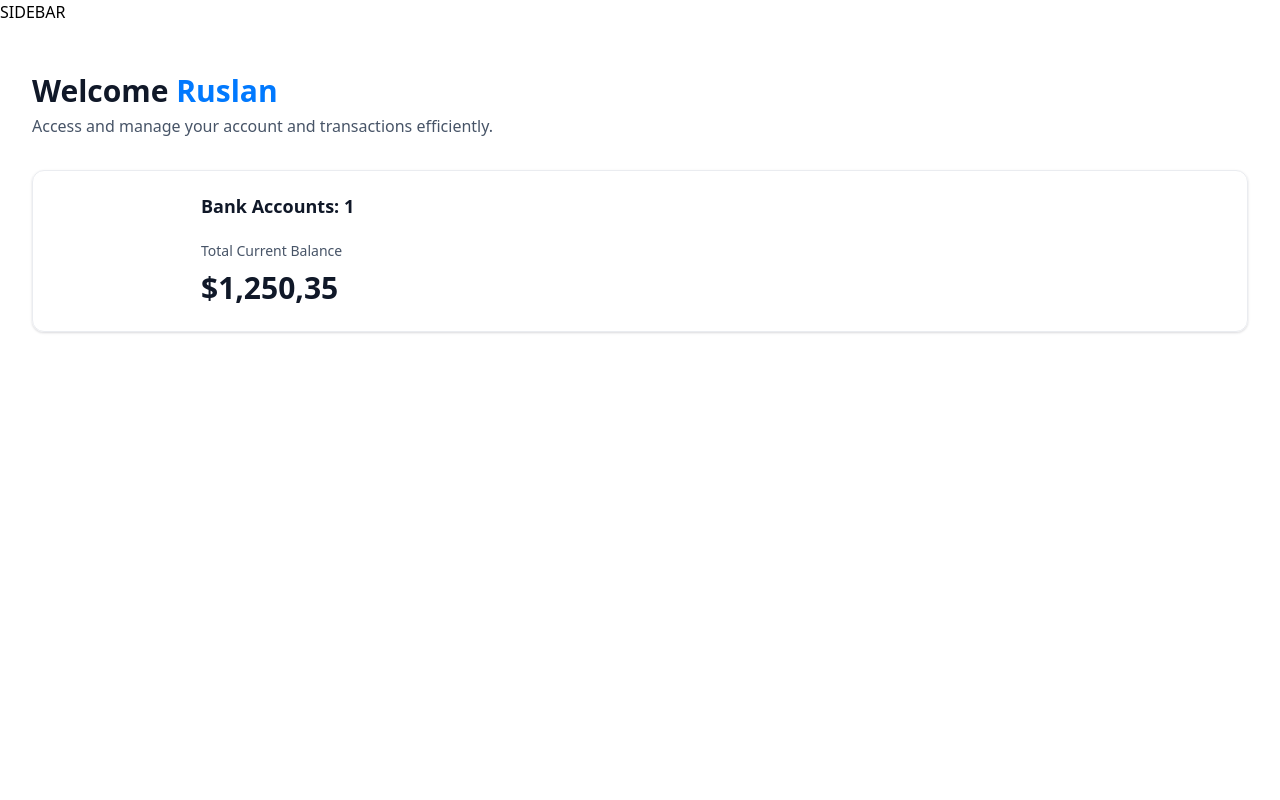
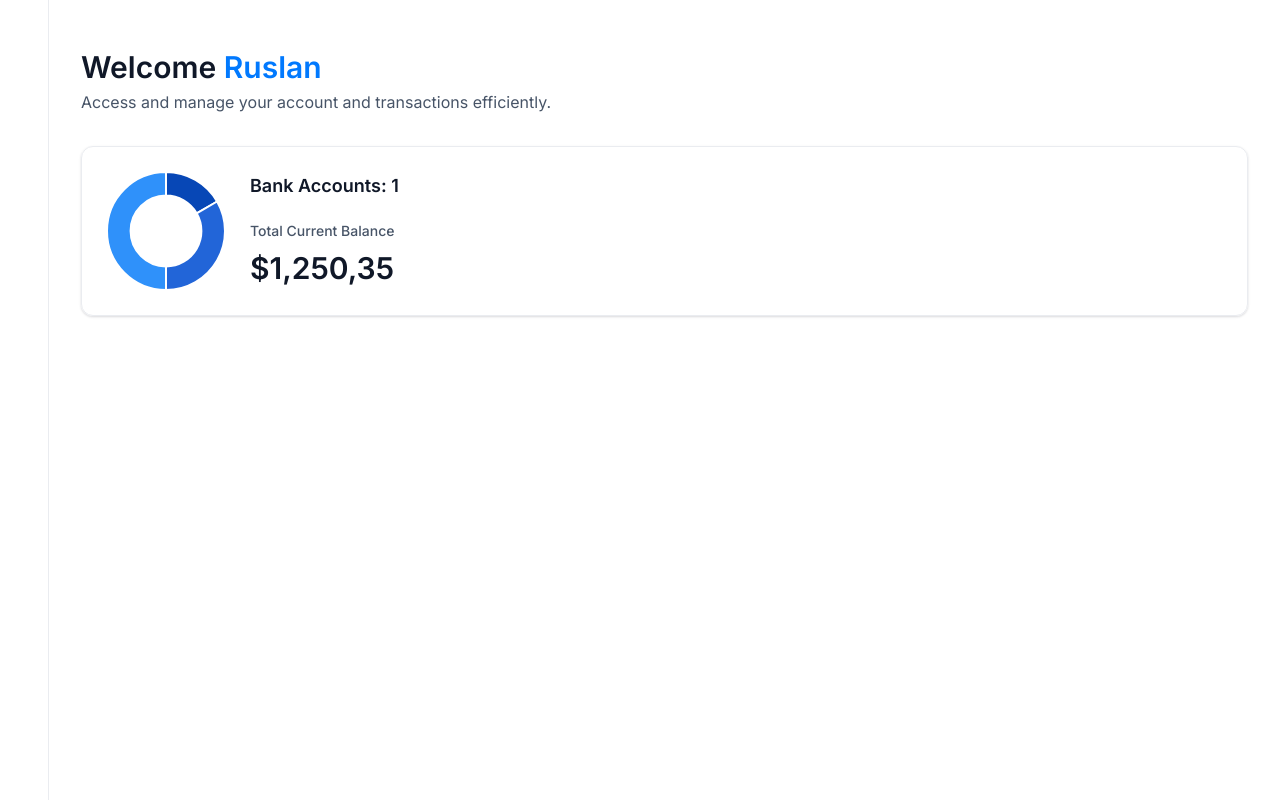
Before and after one commit to RuslanFom/banking_app_platform, a Next.js app: page / in a window 1280 px wide. Built offline with nearby package versions, Linux system fonts and the light colour scheme.

Commit message:
implement chartjs and start to creating sidebar

```diff
--- a/app/(root)/layout.tsx
+++ b/app/(root)/layout.tsx
@@ -1,11 +1,13 @@
+import Sidebar from "@/components/Sidebar";
+
 export default function RootLayout({
                                        children,
                                    }: Readonly<{
     children: React.ReactNode;
 }>) {
     return (
-        <main>
-            SIDEBAR
+        <main className="flex h-screen w-full font-inter">
+            <Sidebar />
             {children}
         </main>
     );
--- /dev/null
+++ b/components/DoughnutChart.tsx
@@ -0,0 +1,34 @@
+"use client"
+
+import { Chart as ChartJS, ArcElement, Tooltip, Legend } from "chart.js";
+import { Doughnut } from "react-chartjs-2";
+
+ChartJS.register(ArcElement, Tooltip, Legend);
+
+
+const DoughnutChart = ({ accounts }: DoughnutChartProps) => {
+    const data = {
+        datasets: [
+            {
+                label: 'Banks',
+                data: [1250, 2500, 3750],
+                backgroundColor: ['#0747b6', '#2265d8', '#2f91fa']
+            }
+        ],
+        label: ['Bank 1', 'Bank 2', 'Bank 3']
+    }
+
+    return <Doughnut
+        data={data}
+        options={{
+            cutout: '60%',
+            plugins: {
+                legend: {
+                    display: false
+                }
+            }
+        }}
+    />
+}
+
+export default DoughnutChart
--- /dev/null
+++ b/components/Sidebar.tsx
@@ -0,0 +1,7 @@
+const Sidebar = () => {
+    return (
+        <div className="sidebar"></div>
+    )
+}
+
+export default Sidebar
--- a/components/TotalBalanceBox.tsx
+++ b/components/TotalBalanceBox.tsx
@@ -1,4 +1,5 @@
 import AnimatedCounter from "@/components/AnimatedCounter";
+import DoughnutChart from "@/components/DoughnutChart";
 
 const TotalBalanceBox = ({
                              accounts = [], totalBanks, totalCurrentBalance
@@ -6,7 +7,7 @@
     return (
         <section className="total-balance">
             <div className="total-balance-chart">
-                {/*DoughnutChart*/}
+                <DoughnutChart accounts={accounts} />
             </div>
 
             <div className="flex flex-col gap-6">
@@ -17,9 +18,9 @@
                     <p className="total-balance-label">
                         Total Current Balance
                     </p>
-                    <p className="total-balance-amount flex-center gap-2">
+                    <div className="total-balance-amount flex-center gap-2">
                         <AnimatedCounter amount={totalCurrentBalance} />
-                    </p>
+                    </div>
                 </div>
             </div>
         </section>
--- a/package.json
+++ b/package.json
@@ -10,12 +10,14 @@
   },
   "dependencies": {
     "@radix-ui/react-slot": "^1.1.0",
+    "chart.js": "^4.4.3",
     "class-variance-authority": "^0.7.0",
     "clsx": "^2.1.1",
     "lucide-react": "^0.424.0",
     "next": "14.2.5",
     "query-string": "^9.1.0",
     "react": "^18",
+    "react-chartjs-2": "^5.2.0",
     "react-countup": "^6.5.3",
     "react-dom": "^18",
     "tailwind-merge": "^2.4.0",
```
Also changed, not shown: 1 other file (tests, documents, lock files or other folders).
